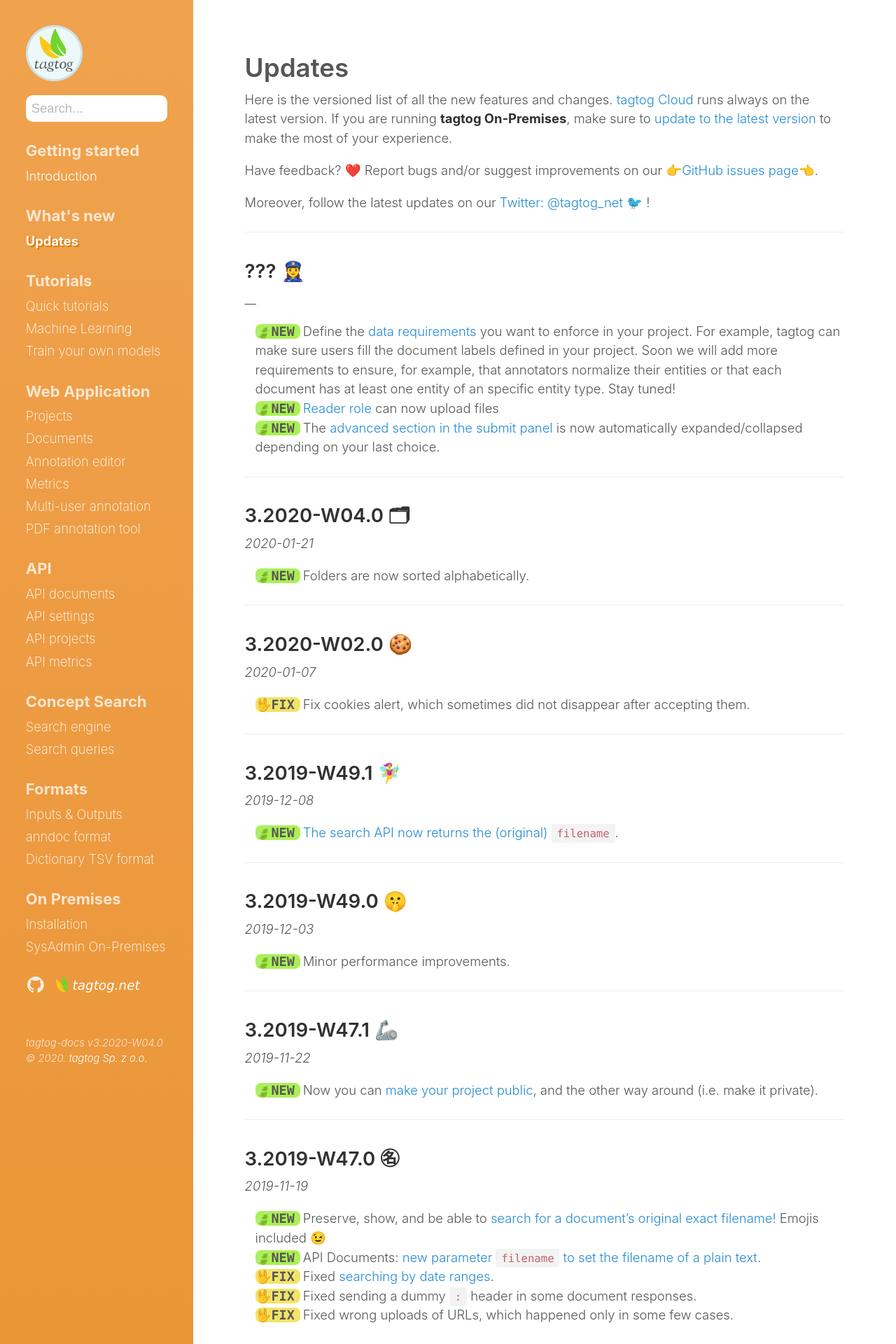
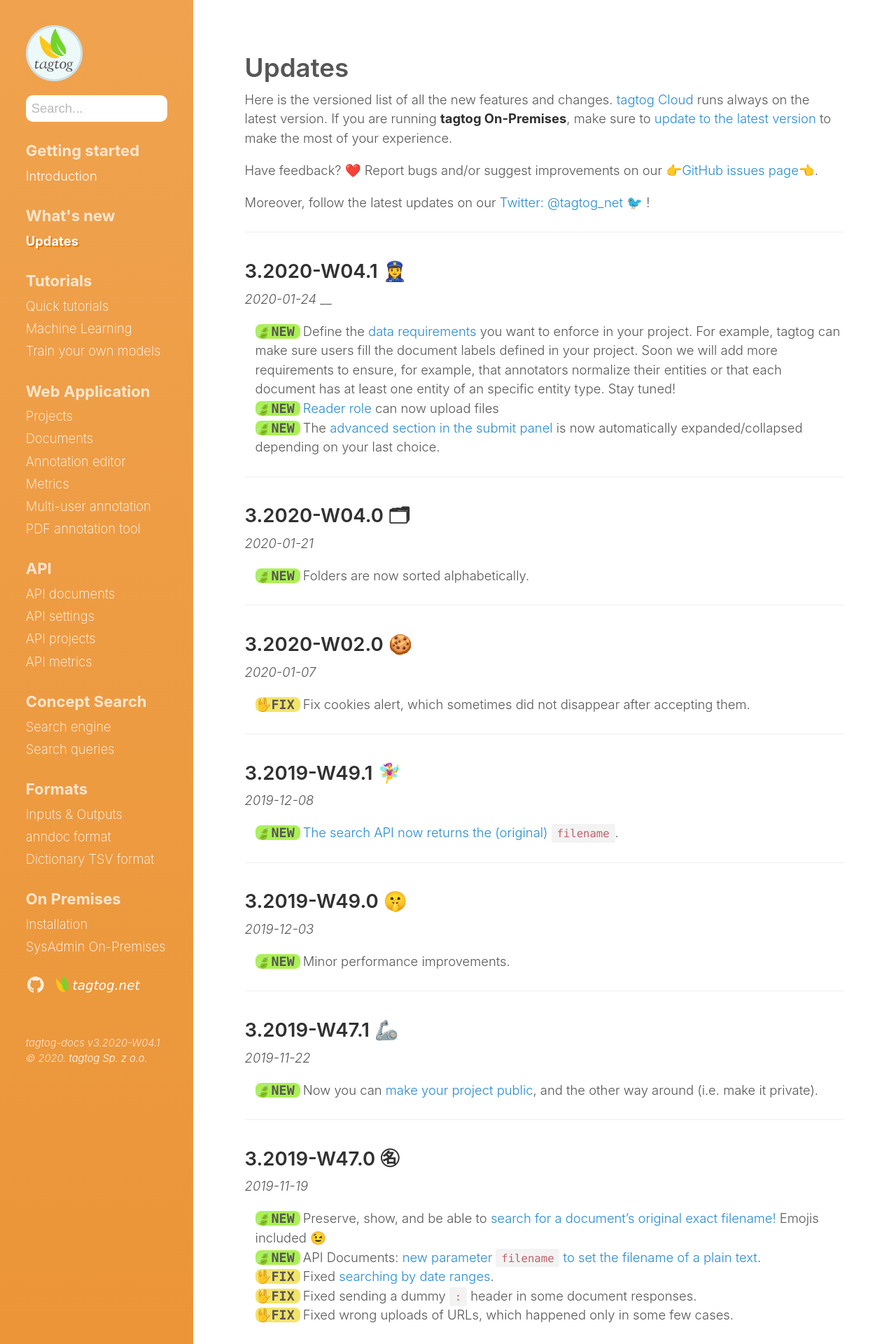
Before and after one commit to tagtogorg/tagtog-doc, a Jekyll site: the page built from updates.md, in a window 1280 px wide. Shown: the top 1920 px of the page at 70% size. Built offline with Jekyll 4.4.1, drawn with Linux system fonts in a browser that asks for light colours; nearby versions of some CDN libraries; emoji names are drawn with the system emoji font.

Commit message:
Bump version: 3.2020-W04.1 👮‍♀️

```diff
--- a/_config.yml
+++ b/_config.yml
@@ -71,7 +71,7 @@ plugins:
   - jemoji
 
 # Custom vars
-version: 3.2020-W04.0
+version: 3.2020-W04.1
 sidebar_home_link: true
 search_page: false
 # sidebar_blog_link:  '/blog'   # By default, your home page is your blog
--- a/updates.md
+++ b/updates.md
@@ -14,7 +14,8 @@ Moreover, follow the latest updates on our [Twitter: @tagtog_net 🐦](https://t
 
 ---
 
-## ??? 👮‍♀️
+## 3.2020-W04.1 👮‍♀️
+_2020-01-24_
 __
 
 <ul class="updates">
```
Also changed, not shown: 1 other file.
